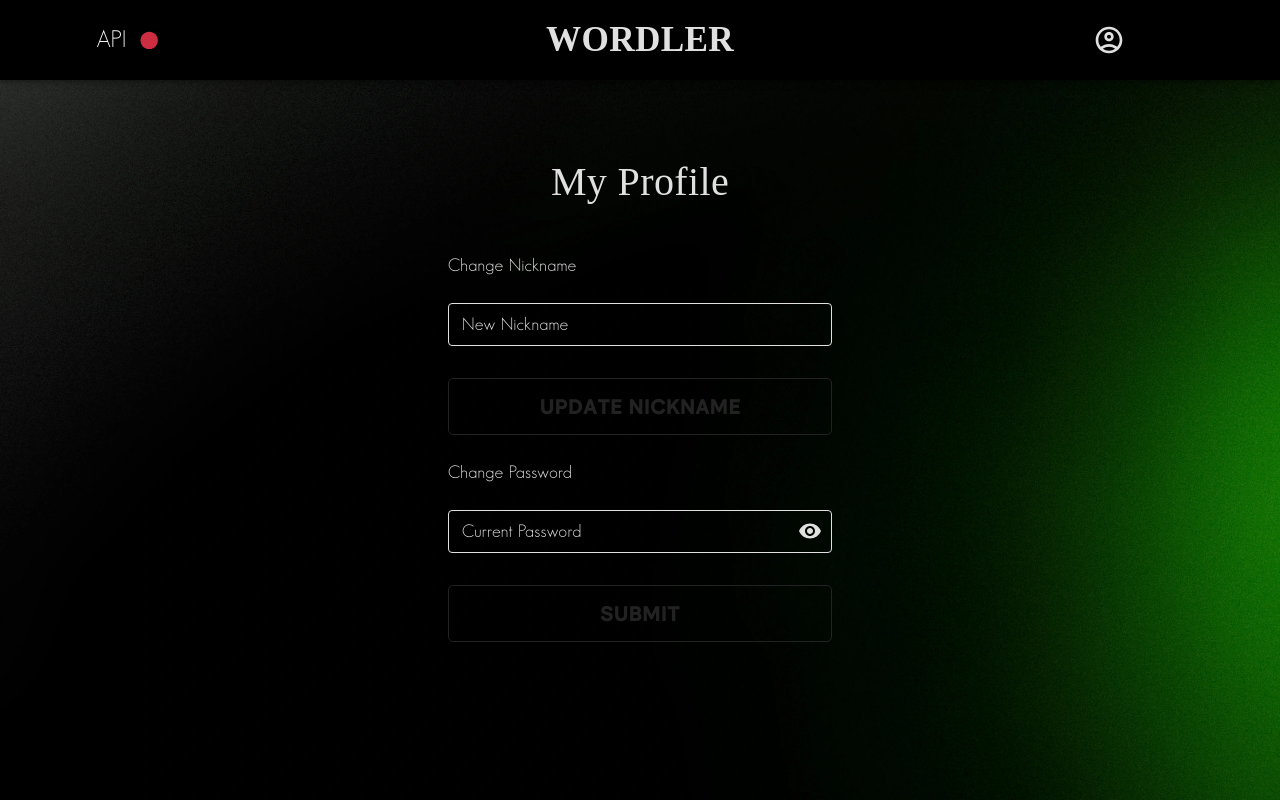
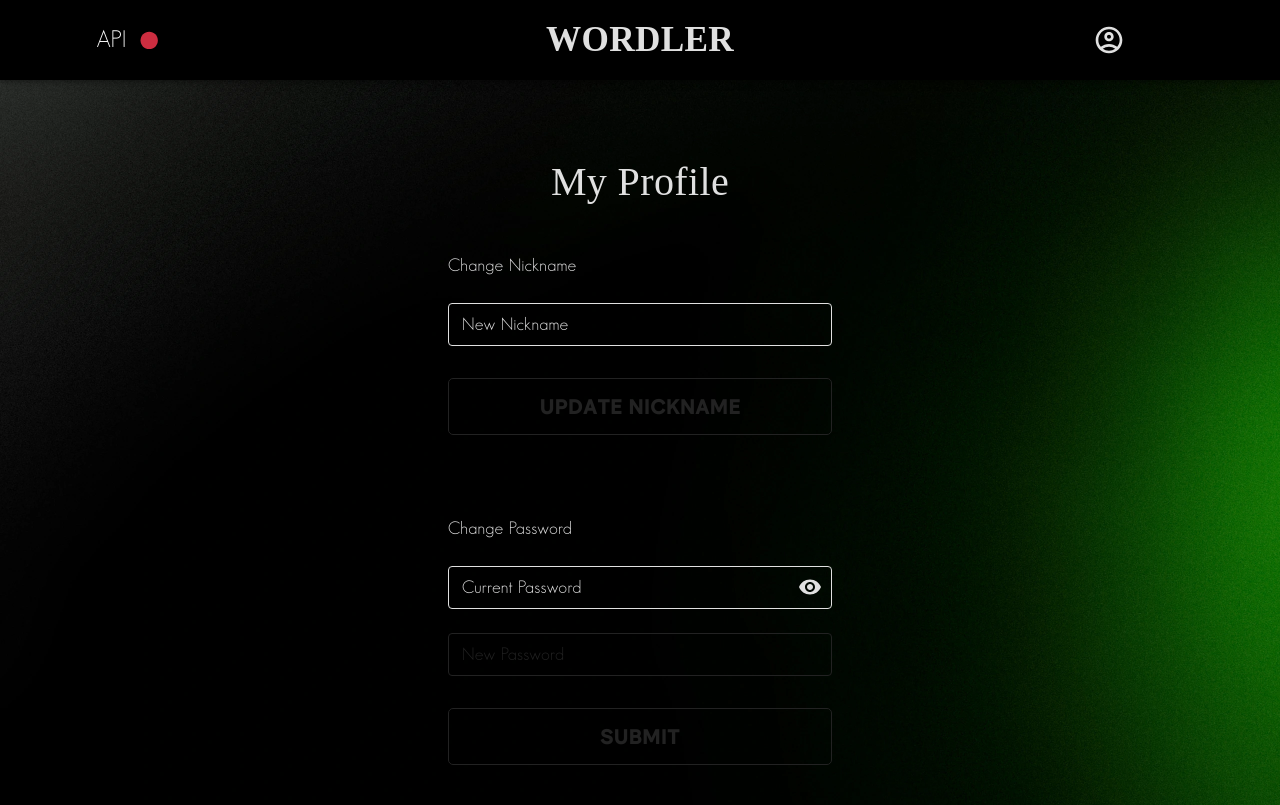
Before and after one commit to AlexFedchin/Wordler, a React (Create React App) app in the folder frontend/: page /profile in a window 1280 px wide. Built offline with nearby package versions, Linux system fonts and the light colour scheme; no server answers; a web font is replaced by a local one.

Commit message:
Update profile page to use fetch instead of axios and handle things more securely

```diff
--- a/frontend/src/pages/Profile.jsx
+++ b/frontend/src/pages/Profile.jsx
@@ -1,6 +1,5 @@
 import React, { useState } from "react";
 import { Container, Typography, Box } from "@mui/material";
-import axios from "axios";
 import { useUser } from "../UserContext";
 import FilledButton from "../components/FilledButton";
 import CustomTextField from "../components/CustomTextField";
@@ -17,31 +16,42 @@ const Profile = () => {
   const [showNewPassword, setShowNewPassword] = useState(false);
   const [currentPasswordCorrect, setCurrentPasswordCorrect] = useState(false);
   const [loading, setLoading] = useState(false);
-  const [error, setError] = useState("");
-  const [success, setSuccess] = useState("");
+  const [nicknameError, setNicknameError] = useState("");
+  const [passwordError, setPasswordError] = useState("");
+  const [nicknameSuccess, setNicknameSuccess] = useState("");
+  const [passwordSuccess, setPasswordSuccess] = useState("");
 
   // Function to send a request for updating nickname
   const handleUpdateNickname = async () => {
     setLoading(true);
-    setError("");
-    setSuccess("");
+    setNicknameError("");
+    setNicknameSuccess("");
 
     try {
-      const response = await axios.patch(
-        config.API_BASE_URL + `users/${user.id}/nickname`,
+      const response = await fetch(
+        `${config.API_BASE_URL}users/${user.id}/nickname`,
         {
-          newNickname: newNickname,
+          method: "PATCH",
+          headers: {
+            "Content-Type": "application/json",
+          },
+          body: JSON.stringify({ newNickname }),
         }
       );
 
-      if (response.status === 200) {
+      if (response.ok) {
         setUser({ ...user, nickname: newNickname });
-        setSuccess("Nickname updated successfully.");
+        setNicknameSuccess("Nickname updated successfully.");
         setNewNickname("");
+      } else if (response.status === 400) {
+        const data = await response.json();
+        setNicknameError(data.error);
+      } else {
+        throw new Error("Failed to update nickname.");
       }
     } catch (error) {
       console.error("Error updating nickname:", error);
-      setError("Failed to update nickname.");
+      setNicknameError("Failed to update nickname.");
     } finally {
       setLoading(false);
     }
@@ -50,26 +60,64 @@ const Profile = () => {
   // Function to send a request for updating password
   const handleUpdatePassword = async () => {
     setLoading(true);
-    setError("");
-    setSuccess("");
+    setPasswordError("");
+    setPasswordSuccess("");
 
     try {
-      const response = await axios.patch(
-        config.API_BASE_URL + `users/${user.id}/password`,
+      const response = await fetch(
+        `${config.API_BASE_URL}users/${user.id}/password`,
         {
-          newPassword,
+          method: "PATCH",
+          headers: {
+            "Content-Type": "application/json",
+          },
+          body: JSON.stringify({ newPassword }),
         }
       );
 
-      if (response.status === 200) {
-        setSuccess("Password updated successfully.");
-        setUser({ ...user, password: newPassword });
+      if (response.ok) {
+        setPasswordSuccess("Password updated successfully.");
         setNewPassword("");
         setCurrentPasswordCorrect(false);
+      } else {
+        throw new Error("Failed to update password.");
       }
     } catch (error) {
       console.error("Error updating password:", error);
-      setError("Failed to update password.");
+      setPasswordError("Failed to update password.");
+    } finally {
+      setLoading(false);
+    }
+  };
+
+  // Function to verify the current password
+  const handleVerifyCurrentPassword = async () => {
+    setLoading(true);
+    setPasswordError("");
+    setPasswordSuccess("");
+
+    try {
+      const response = await fetch(
+        `${config.API_BASE_URL}users/${user.id}/verify-password`,
+        {
+          method: "POST",
+          headers: {
+            "Content-Type": "application/json",
+          },
+          body: JSON.stringify({ currentPassword }),
+        }
+      );
+
+      if (response.ok) {
+        setCurrentPasswordCorrect(true);
+        setCurrentPassword("");
+        setPasswordError("");
+      } else {
+        throw new Error("Password incorrect.");
+      }
+    } catch (error) {
+      console.error("Error verifying current password:", error);
+      setPasswordError("Password incorrect.");
     } finally {
       setLoading(false);
     }
@@ -82,19 +130,6 @@ const Profile = () => {
     setShowNewPassword(!showNewPassword);
   };
 
-  const handleCheckCurrentPassword = () => {
-    if (currentPassword === user.password) {
-      setCurrentPasswordCorrect(true);
-      setCurrentPassword("");
-      setError("");
-      setSuccess("");
-    } else {
-      setError("Password incorrect.");
-      setCurrentPassword("");
-      setSuccess("");
-    }
-  };
-
   const handleKeyPress = (e, action) => {
     if (e.key === "Enter") {
       action();
@@ -103,7 +138,6 @@ const Profile = () => {
 
   return (
     <Container>
-      {/* <Sidebar /> */}
       <Container
         sx={{
           padding: "24px",
@@ -119,8 +153,8 @@ const Profile = () => {
         <SectionSubheading text={"My Profile"} />
 
         <Box padding={2} width={"30vw"} maxWidth={"600px"} minWidth={"300px"}>
+          {/* Form to change nickname */}
           <form>
-            {/* Changing nickname */}
             <Typography
               sx={{
                 fontSize: "large",
@@ -137,6 +171,11 @@ const Profile = () => {
               value={newNickname}
               onChange={(e) => setNewNickname(e.target.value)}
               mb="16px"
+              onKeyDown={
+                newNickname !== "" && validateNickname(newNickname) === ""
+                  ? (e) => handleKeyPress(e, handleUpdateNickname)
+                  : undefined
+              }
             />
             {newNickname !== "" && validateNickname(newNickname) !== "" && (
               <Typography
@@ -166,13 +205,44 @@ const Profile = () => {
               isLoading={loading}
               text={"Update Nickname"}
             />
+            {nicknameError && (
+              <Typography
+                align="center"
+                width={"100%"}
+                sx={{
+                  mt: 2,
+                  fontSize: "x-large",
+                  color: "var(--error-color)",
+                  fontFamily: "TextFont",
+                }}
+              >
+                {nicknameError}
+              </Typography>
+            )}
 
-            {/* Changing password */}
+            {nicknameSuccess && (
+              <Typography
+                align="center"
+                width={"100%"}
+                sx={{
+                  mt: 2,
+                  fontSize: "x-large",
+                  color: "var(--accent-color)",
+                  fontFamily: "TextFont",
+                }}
+              >
+                {nicknameSuccess}
+              </Typography>
+            )}
+          </form>
+
+          {/* Form to change password */}
+          <form>
             <Typography
               sx={{
                 fontSize: "large",
                 fontWeight: 500,
-                marginTop: "24px",
+                marginTop: 10,
                 marginBottom: "16px",
                 color: "var(--off-white-color)",
                 fontFamily: "TextFont",
@@ -180,15 +250,24 @@ const Profile = () => {
             >
               Change Password
             </Typography>
+            <CustomTextField
+              label="Current Password"
+              value={currentPassword}
+              onChange={(e) => setCurrentPassword(e.target.value)}
+              type={showCurrentPassword ? "text" : "password"}
+              showPassword={showCurrentPassword}
+              disabled={currentPasswordCorrect ? true : false}
+              onToggleShowPassword={handleClickShowCurrentPassword}
+              onKeyDown={(e) => handleKeyPress(e, handleVerifyCurrentPassword)}
+              mb="16px"
+            />
 
-            {currentPasswordCorrect ? (
-              // Input new password to update
-              <>
             <CustomTextField
               label="New Password"
               value={newPassword}
               onChange={(e) => setNewPassword(e.target.value)}
               type={showNewPassword ? "text" : "password"}
+              disabled={currentPasswordCorrect ? false : true}
               showPassword={showNewPassword}
               onToggleShowPassword={handleClickShowNewPassword}
               onKeyDown={(e) => handleKeyPress(e, handleUpdatePassword)}
@@ -207,6 +286,7 @@ const Profile = () => {
                 {validatePassword(newPassword)}
               </Typography>
             )}
+            {currentPasswordCorrect ? (
               <FilledButton
                 onClick={handleUpdatePassword}
                 width="100%"
@@ -222,25 +302,9 @@ const Profile = () => {
                 isLoading={loading}
                 text={"Update Password"}
               />
-              </>
             ) : (
-              // Input current password to check user
-              <>
-                <CustomTextField
-                  label="Current Password"
-                  value={currentPassword}
-                  onChange={(e) => setCurrentPassword(e.target.value)}
-                  type={showCurrentPassword ? "text" : "password"}
-                  showPassword={showCurrentPassword}
-                  onToggleShowPassword={handleClickShowCurrentPassword}
-                  onKeyDown={(e) =>
-                    handleKeyPress(e, handleCheckCurrentPassword)
-                  }
-                  mb="16px"
-                />
-
               <FilledButton
-                  onClick={handleCheckCurrentPassword}
+                onClick={handleVerifyCurrentPassword}
                 width="100%"
                 sx={{
                   display: "flex",
@@ -252,10 +316,8 @@ const Profile = () => {
                 isLoading={loading}
                 text={"Submit"}
               />
-              </>
             )}
-
-            {error && (
+            {passwordError && (
               <Typography
                 align="center"
                 width={"100%"}
@@ -266,11 +328,10 @@ const Profile = () => {
                   fontFamily: "TextFont",
                 }}
               >
-                {error}
+                {passwordError}
               </Typography>
             )}
-
-            {success && (
+            {passwordSuccess && (
               <Typography
                 align="center"
                 width={"100%"}
@@ -281,7 +342,7 @@ const Profile = () => {
                   fontFamily: "TextFont",
                 }}
               >
-                {success}
+                {passwordSuccess}
               </Typography>
             )}
           </form>
```
Lines whose indentation alone changed are shown as unchanged.
